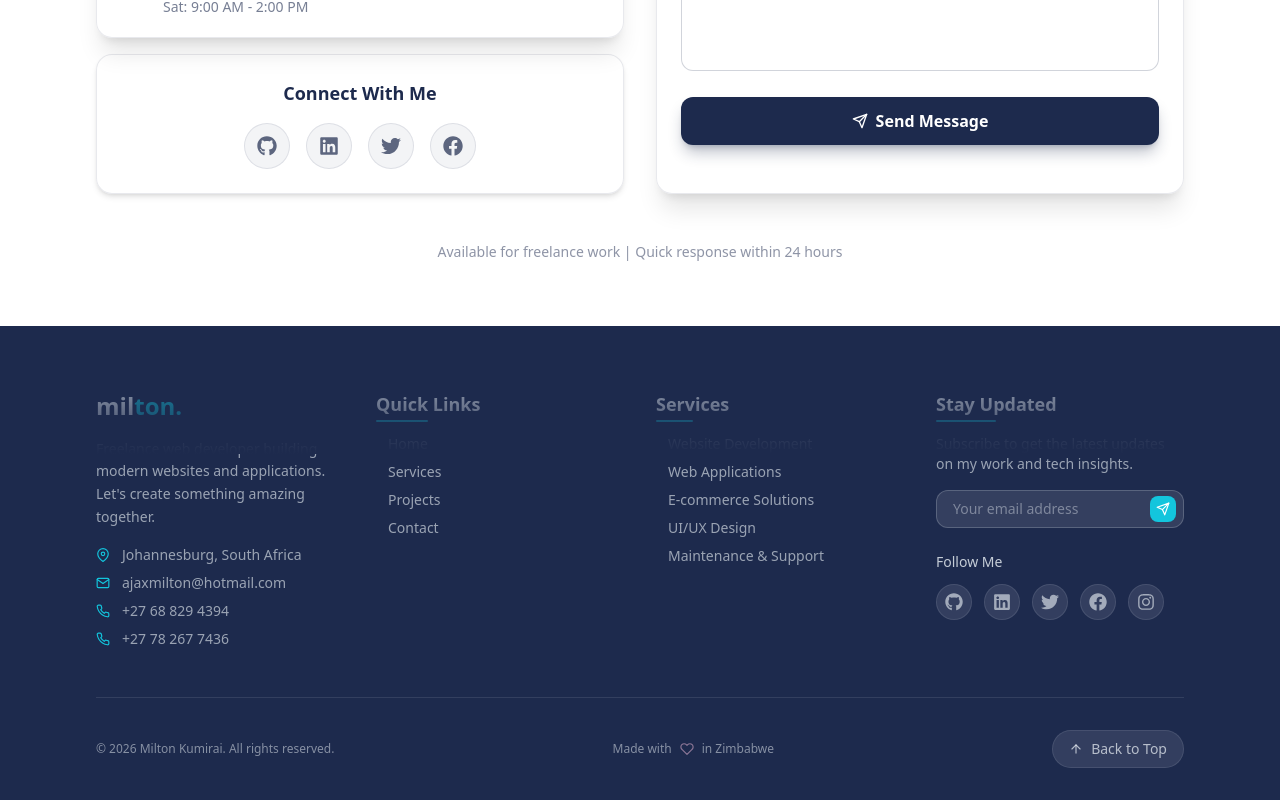
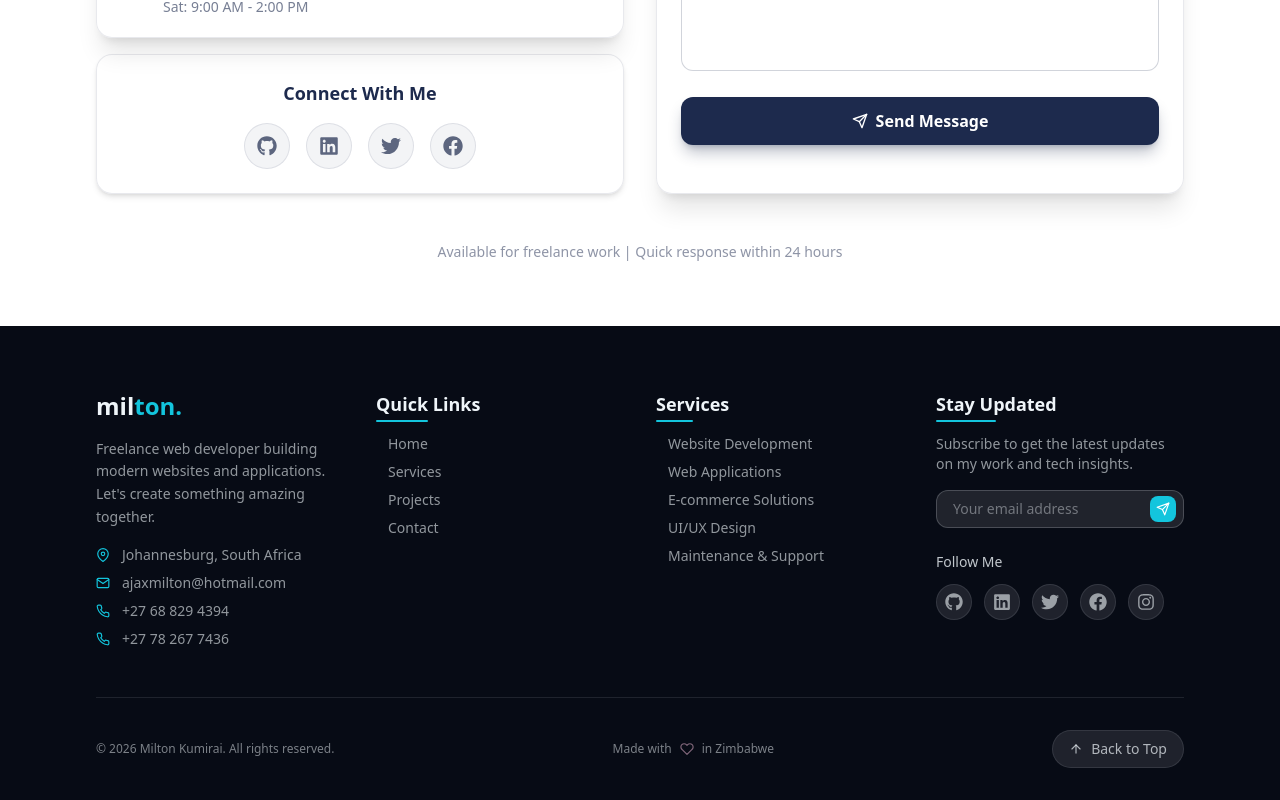
Before and after one commit to Kummirai/react-components, a Next.js app: page / in a window 1280 px wide. Shown: the part 6625-7425 px from the top of the page. Built offline with nearby package versions, Linux system fonts and the light colour scheme.

Commit message:
feat: reduce top fade gradient height for improved visual consistency in Footer component

```diff
--- a/components/Footer.jsx
+++ b/components/Footer.jsx
@@ -85,9 +85,9 @@ export default function Footer() {
   const currentYear = new Date().getFullYear();
 
   return (
-    <footer className="relative w-full overflow-hidden bg-navy dark:bg-[#070b15]">
+    <footer className="relative w-full overflow-hidden bg-[#070b15]">
       {/* Top fade gradient */}
-      <div className="absolute top-0 left-0 right-0 h-32 bg-gradient-to-b from-transparent to-navy dark:to-[#070b15] z-10 pointer-events-none" />
+      <div className="absolute top-0 left-0 right-0 h-16 bg-gradient-to-b from-transparent to-[#070b15] z-10 pointer-events-none" />
 
       <div className="absolute inset-0 -z-10">
         <div className="absolute -top-40 -right-40 w-96 h-96 bg-cyan/30 dark:bg-cyan/20 rounded-full blur-3xl"></div>
```
